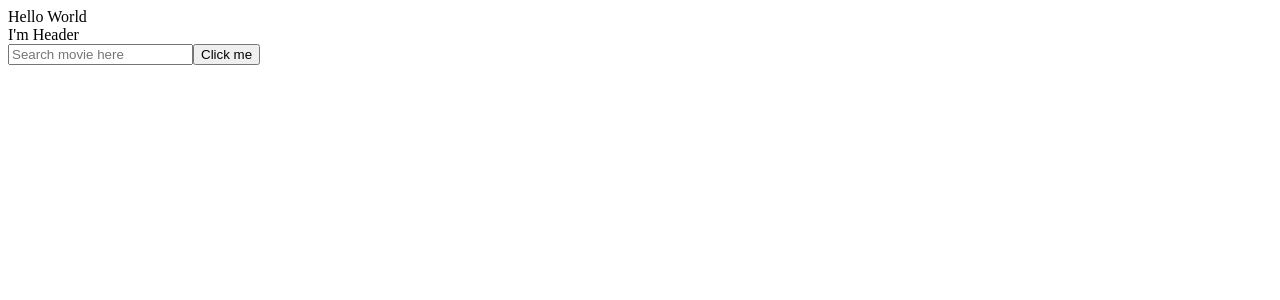
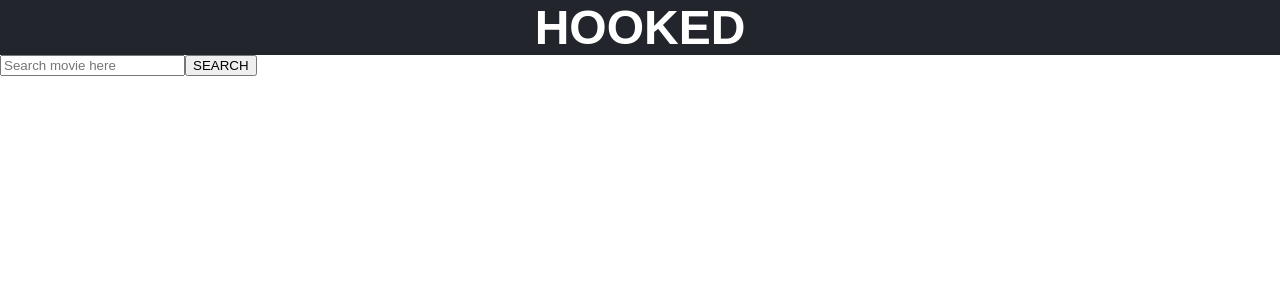
Before and after one commit to Eleein/MovieSearch, a React (Create React App) app: page / in a window 1280 px wide. Shown: the top 300 px of the page. Built offline with nearby package versions, Linux system fonts and the light colour scheme.

Commit message:
style/Header:  -Add styles to Header component
Global style:
-Add global.scss
-Add theme.scss

-Install classnames
-Add jsconfig.json for imports

```diff
--- /dev/null
+++ b/jsconfig.json
@@ -0,0 +1,6 @@
+{
+  "compilerOptions": {
+    "baseUrl": "src"
+  },
+  "include": ["src"]
+}
--- a/src/App.js
+++ b/src/App.js
@@ -1,4 +1,5 @@
 import React, { useState } from "react";
+import "./styles/global.scss";
 import { Header } from "./components/Header/Header";
 import { SearchInput } from "./components/SearchInput/SearchInput";
 import { getMovies } from "./components/api/api";
@@ -13,6 +14,8 @@ function App() {
 
   return (
     <div className="App">
+      <Header />
+      <SearchInput showMovies={showMovies} />
       {movies.map((movie) => {
         return (
           <div>
@@ -20,9 +23,6 @@ function App() {
           </div>
         );
       })}
-      Hello World
-      <Header />
-      <SearchInput showMovies={showMovies} />
     </div>
   );
 }
--- a/src/components/Header/Header.js
+++ b/src/components/Header/Header.js
@@ -1,6 +1,10 @@
 import React from "react";
 import styles from "./Header.module.scss";
-
+import cx from "classnames";
 export function Header() {
-  return <div>I'm Header</div>;
+  return (
+    <div className={cx(styles.headerStyles, styles.headerLayout)}>
+      <h1>HOOKED</h1>
+    </div>
+  );
 }
--- a/src/components/Header/Header.module.scss
+++ b/src/components/Header/Header.module.scss
@@ -0,0 +1,14 @@
+@import "styles/theme";
+
+.headerLayout {
+  display: flex;
+}
+
+.headerStyles {
+  background-color: $black;
+  font-weight: bold;
+}
+h1 {
+  margin: 0 auto;
+  @extend .header;
+}
--- a/src/components/SearchInput/SearchInput.js
+++ b/src/components/SearchInput/SearchInput.js
@@ -16,9 +16,9 @@ export function SearchInput({ showMovies }) {
         value={searchQuery}
         onChange={({ target }) => setSearchQuery(target.value)}
       />
-      {searchQuery}
+
       <button type="button" onClick={handleQuery}>
-        Click me
+        SEARCH
       </button>
     </form>
   );
--- /dev/null
+++ b/src/styles/global.scss
@@ -0,0 +1,28 @@
+@import "theme.scss";
+
+//CSS reset
+html, body, div, span, applet, object, iframe,
+h1, h2, h3, h4, h5, h6, p, blockquote, pre,
+a, abbr, acronym, address, big, cite, code,
+del, dfn, em, img, ins, kbd, q, s, samp,
+small, strike, strong, sub, sup, tt, var,
+b, u, i, center,
+dl, dt, dd, ol, ul, li,
+fieldset, form, label, legend,
+table, caption, tbody, tfoot, thead, tr, th, td,
+article, aside, canvas, details, embed,
+figure, figcaption, footer, header, hgroup,
+menu, nav, output, ruby, section, summary,
+time, mark, audio, video {
+  margin: 0;
+  padding: 0;
+  border: 0;
+  font-size: 100%;
+  font: inherit;
+  vertical-align: baseline;
+}
+
+
+body, HTML{
+font-family: $font-family;
+}
--- a/src/styles/theme.scss
+++ b/src/styles/theme.scss
@@ -0,0 +1,13 @@
+
+//colors
+$black: rgb(35, 37, 44);
+
+//fonts
+
+$font-family: sans-serif;
+
+//header
+.header{
+  color: #fff;
+  font-size: 48px;
+}
```
Also changed, not shown: package.json (+1 -6 lines), 1 other file (tests, documents, lock files or other folders).
